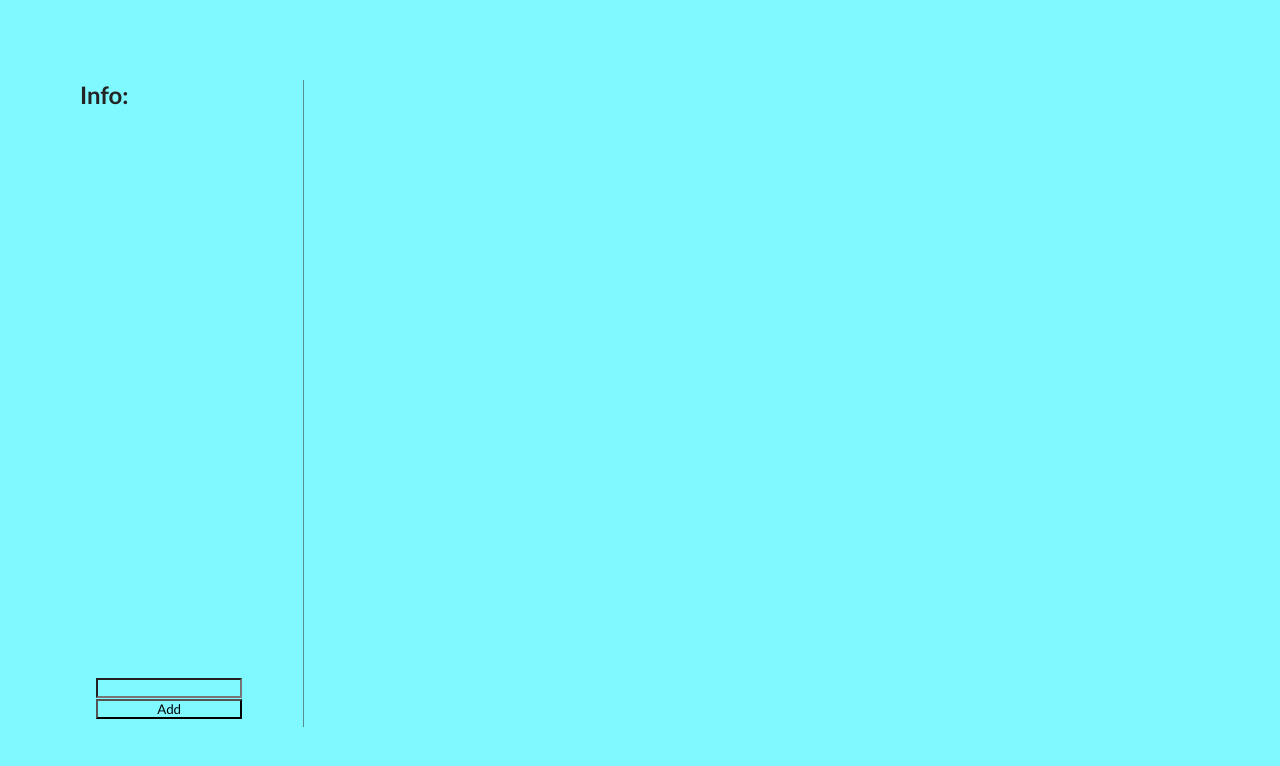
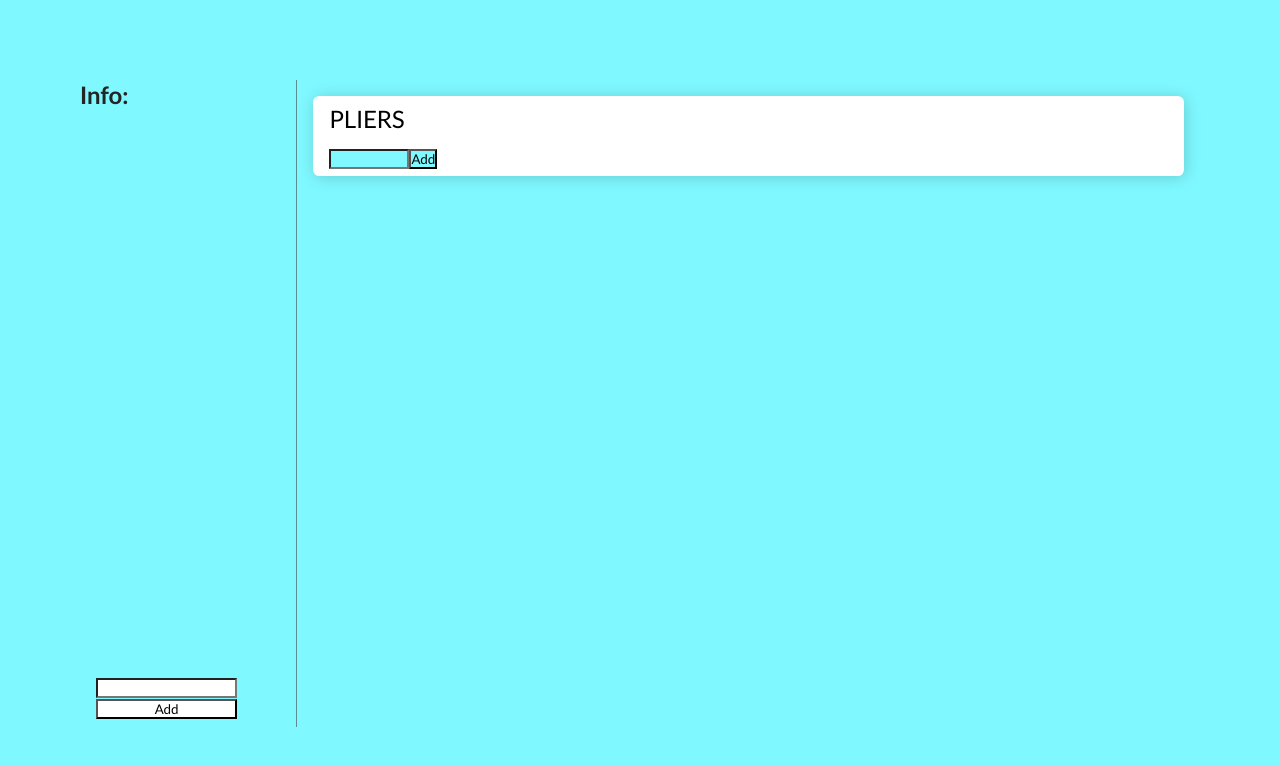
Before and after one commit to Snabbaspirit/Rtoolkit, a React (Create React App) app: page / in a window 1280 px wide. Shown: the top 766 px of the page. Built offline with nearby package versions, Linux system fonts and the light colour scheme; the HTML template or start-up script is replaced by a standard one.

Commit message:
added EditorCard component, stylings

```diff
--- a/src/App.css
+++ b/src/App.css
@@ -16,21 +16,21 @@
   display: flex;
 }
 
-.reservation-container {
+.boxinfo-container {
   width: 20%;
   border-right: 0.1rem solid rgba(58, 58, 58, 0.548);
 }
 
-.reservation-header {
+.boxinfo-header {
   font-size: 1.5rem;
   color: rgb(36, 36, 36);
 }
 
-.reservation-cards-container {
+.boxinfo-cards-container {
   min-height: 35rem;
 }
 
-.reservation-card-container {
+.boxinfo-card-container {
   background-color: white;
   padding: 0.5rem 1rem;
   border-radius: 0.4rem;
@@ -38,35 +38,38 @@
   width: 80%;
   margin: 1rem 0;
 }
-.reservation-input-container {
+.boxinfo-input-container {
   width: 80%;
   padding: 0.5rem 1rem;
 }
 
-.reservation-input-container input {
+.boxinfo-input-container input {
+  background: #ffff;
   width: 100%;
 }
 
-.reservation-input-container button {
+.boxinfo-input-container button {
+  background: #ffff;
   width: 100%;
 }
 
-.customer-food-container {
+.editor-label-container {
   width: 80%;
   display: flex;
   flex-direction: column;
 }
 
-.customer-food {
+.editor-label {
   display: flex;
 }
 
-.customer-food-container p {
+.editor-label-card-container h2 {
+  background: #ffff;
   margin-right: 1rem;
-  font-weight: 200;
+  font-weight: 550;
 }
 
-.customer-food-card-container {
+.editor-label-card-container {
   background-color: white;
   padding: 0.5rem 1rem;
   border-radius: 0.4rem;
@@ -76,15 +79,16 @@
   height: 5rem;
 }
 
-.customer-food-input-container {
+.editor-label-input-container {
+  background: #ffff;
   display: flex;
 }
 
-.customer-food-input-container input {
+.editor-label-input-container input {
   width: 5rem;
 }
 
-.customer-foods-container {
+.editor-label-container {
   display: flex;
   width: 100%;
   margin-top: 1rem;
--- a/src/App.tsx
+++ b/src/App.tsx
@@ -2,6 +2,7 @@ import React from "react";
 import { useSelector, useDispatch } from "react-redux";
 import { RootState } from "./app/store";
 import BoxInfoCard from "./components/BoxInfoCard";
+import EditorCard from "./components/EditorCard";
 import { addBoxInfo } from "./features/boxInfoSlice";
 
 const App: React.FC = () => {
@@ -18,14 +19,14 @@ const App: React.FC = () => {
   return (
     <div className="App">
       <div className="container">
-        <div className="reservation-container">
+        <div className="boxinfo-container">
           <div>
-            <h5 className="reservation-header">Info:</h5>
-            <div className="reservation-cards-container">
+            <h5 className="boxinfo-header">Info:</h5>
+            <div className="boxinfo-cards-container">
               {boxInfo.map((boxTitle, id) => <BoxInfoCard name={boxTitle} idx={id}/>)}
             </div>
           </div>
-          <div className="reservation-input-container">
+          <div className="boxinfo-input-container">
             <input
               value={boxInfoNameInput}
               onChange={(e) => setboxInfoNameInput(e.target.value)}
@@ -33,8 +34,7 @@ const App: React.FC = () => {
             <button onClick={handleAddReservations}>Add</button>
           </div>
         </div>
-        <div className="customer-food-container">
-        </div>
+        <EditorCard/>
       </div>
     </div>
   );
--- a/src/components/BoxInfoCard.tsx
+++ b/src/components/BoxInfoCard.tsx
@@ -10,7 +10,7 @@ export default function BoxInfoCard({ name, idx }: BoxInfoCardTypes) {
     const dispatch = useDispatch()
     return (
         <div
-        className="reservation-card-container"
+        className="boxinfo-card-container"
         onClick={() => dispatch(removeBoxInfo(idx))}
         >
             {name}
--- a/src/components/EditorCard.tsx
+++ b/src/components/EditorCard.tsx
@@ -0,0 +1,16 @@
+import React from 'react'
+
+export default function EditorCard() {
+    return (
+        <div className="editor-label-card-container">
+            <h2>PLIERS</h2>
+            <div className="editor-label-container">
+                <div className="editor-label"></div>
+                <div className="editor-label-input-container">
+                    <input type="text" />
+                    <button>Add</button>
+                </div>
+            </div>
+        </div>
+    )
+}
--- a/src/features/editorSlice.ts
+++ b/src/features/editorSlice.ts
@@ -1,4 +1,4 @@
-import { createSlice, PayloadAction } from "@reduxjs/toolkit";
+import { createSlice } from "@reduxjs/toolkit";
 
 
 interface EditorState {
```
